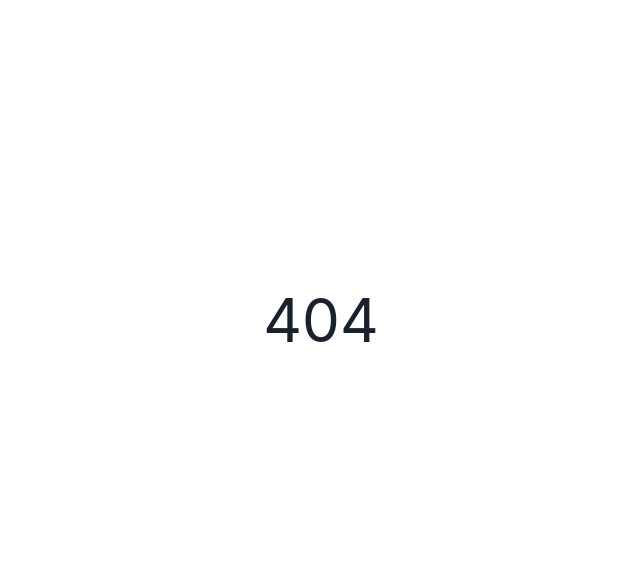
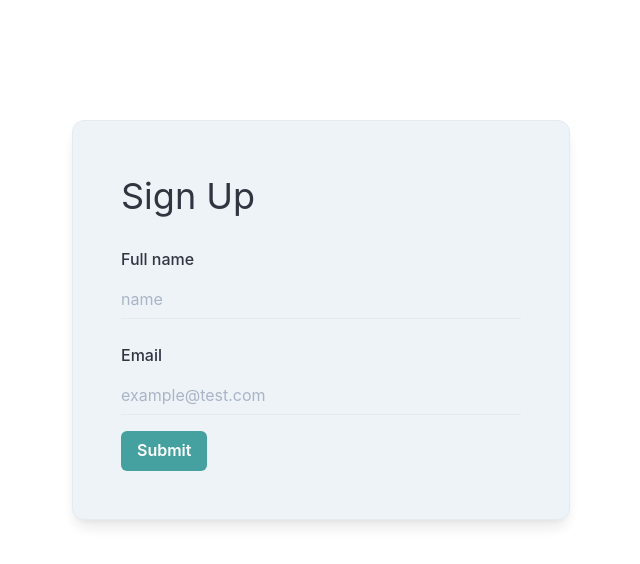
Before and after one commit to dipietronicolas/react-apollo-graphql, a React (Create React App) app: page /addperson in a window 1280 px wide. Before the commit this address had no page. Shown: the top 564 px of the page, without its empty margins (319-959 px from the left). Built offline with nearby package versions, Linux system fonts and the light colour scheme.

Commit message:
Add addUser form to test mutations

```diff
--- a/package.json
+++ b/package.json
@@ -12,6 +12,7 @@
     "@testing-library/jest-dom": "^5.14.1",
     "@testing-library/react": "^11.2.7",
     "@testing-library/user-event": "^12.8.3",
+    "formik": "^2.2.9",
     "framer-motion": "^4.1.17",
     "graphql": "^15.6.1",
     "react": "^17.0.2",
@@ -20,7 +21,8 @@
     "react-router-dom": "^5.3.0",
     "react-scripts": "4.0.3",
     "redux": "^4.1.1",
-    "web-vitals": "^1.1.2"
+    "web-vitals": "^1.1.2",
+    "yup": "^0.32.11"
   },
   "scripts": {
     "start": "react-scripts start",
--- a/src/App.jsx
+++ b/src/App.jsx
@@ -1,41 +1,17 @@
 import './App.css';
-// Apollo & GraphQL
-import {
-  ApolloClient,
-  InMemoryCache,
-  ApolloProvider,
-  HttpLink,
-  from
-} from "@apollo/client";
-import { onError } from '@apollo/client/link/error';
+import { ApolloProvider } from '@apollo/client';
 // Redux
 import store from './store/store';
 import { Provider } from 'react-redux';
 import Router from './router/Router';
 import { ChakraProvider } from '@chakra-ui/react';
+import { RickAndMortyClient } from './GraphQL/Clients';
 
-const errorLink = onError(({ graphqlErrors, networkError }) => {
-  if (graphqlErrors) {
-    graphqlErrors.forEach(({ message, location, path }) => {
-      alert(`Graphql error ${message}`);
-    })
-  }
-})
-
-const link = from([
-  errorLink,
-  new HttpLink({ uri: 'https://rickandmortyapi.com/graphql' })
-])
-
-const client = new ApolloClient({
-  cache: new InMemoryCache(),
-  link: link
-});
 
 function App() {
   return (
     <Provider store={store}>
-      <ApolloProvider client={client}>
+      <ApolloProvider client={RickAndMortyClient}>
         <ChakraProvider>
           <Router />
         </ChakraProvider>
--- /dev/null
+++ b/src/GraphQL/Clients.js
@@ -0,0 +1,31 @@
+// Apollo & GraphQL
+import {
+  ApolloClient, InMemoryCache,
+  HttpLink, from
+} from "@apollo/client";
+import { onError } from '@apollo/client/link/error';
+
+export const CustomClient = new ApolloClient({
+  cache: new InMemoryCache(),
+  uri: 'http://localhost:4000'
+});
+
+
+// Rick and Morty API
+const errorLink = onError(({ graphqlErrors, networkError }) => {
+  if (graphqlErrors) {
+    graphqlErrors.forEach(({ message, location, path }) => {
+      alert(`Graphql error ${message}`);
+    })
+  }
+})
+
+const link = from([
+  errorLink,
+  new HttpLink({ uri: 'https://rickandmortyapi.com/graphql' })
+])
+
+export const RickAndMortyClient = new ApolloClient({
+  cache: new InMemoryCache(),
+  link: link
+});
--- a/src/GraphQL/Queries.js
+++ b/src/GraphQL/Queries.js
@@ -42,3 +42,19 @@ export const GET_CHARACTERS_BY_ID = gql`
     }
   }
 `
+
+export const QUERY_EXAMPLE = gql`
+  query {
+    personCount
+  }
+`
+
+export const ADD_USER = gql`
+  mutation($name: String!, $email: String!){
+    addUser(name: $name, email: $email) {
+      id
+      name
+      email
+    }
+  }
+`
--- /dev/null
+++ b/src/components/AddPersonForm/AddPersonForm.jsx
@@ -0,0 +1,85 @@
+import React from 'react';
+// GraphQL
+import { useQuery, useMutation } from '@apollo/client';
+import { QUERY_EXAMPLE } from '../../GraphQL/Queries';
+import { CustomClient } from '../../GraphQL/Clients';
+import { ADD_USER } from '../../GraphQL/Queries';
+// Formik
+import { Formik, Field, Form } from 'formik';
+// Chakra-UI
+import {
+  Center, Box, Text, Input, Button,
+  FormControl, FormLabel, FormErrorMessage,
+} from '@chakra-ui/react'
+
+const AddPersonForm = () => {
+  /*
+    const { loading, data } = useQuery(QUERY_EXAMPLE, {
+      client: CustomClient
+    });
+  */
+  const [addUser, { data }] = useMutation(ADD_USER, {
+    client: CustomClient
+  });
+
+  React.useEffect(() => {
+    console.log(data);
+  }, [data]);
+
+  return (
+    <Center minH="80vh" flexDirection="column">
+      <Box p={12} borderWidth="1px" borderRadius={12} boxShadow="lg" bg="gray.100" opacity="0.9">
+        <Text fontSize="4xl" mb={6}>Sign Up</Text>
+        <Formik
+          initialValues={{
+            name: "",
+            email: ""
+          }}
+          onSubmit={(values, actions) => {
+            setTimeout(() => {
+              actions.setSubmitting(false)
+              addUser({
+                variables: {
+                  name: values.name,
+                  email: values.email
+                }
+              })
+            }, 1000)
+          }}
+        >
+          {(props) => (
+            <Box as={Form} w={[250, 400]}>
+              <Field name="name">
+                {({ field, form }) => (
+                  <FormControl isInvalid={form.errors.name && form.touched.name}>
+                    <FormLabel htmlFor="name">Full name</FormLabel>
+                    <Input {...field} id="name" placeholder="name" variant="flushed" />
+                    <FormErrorMessage>{form.errors.name}</FormErrorMessage>
+                  </FormControl>
+                )}
+              </Field>
+              <Field name="email">
+                {({ field, form }) => (
+                  <FormControl isInvalid={form.errors.email && form.touched.email}>
+                    <FormLabel htmlFor="email" mt={6}>Email</FormLabel>
+                    <Input {...field} id="email" placeholder="example@test.com" variant="flushed" />
+                    <FormErrorMessage>{form.errors.email}</FormErrorMessage>
+                  </FormControl>
+                )}
+              </Field>
+              <Button
+                mt={4}
+                colorScheme="teal"
+                isLoading={props.isSubmitting}
+                type="submit">
+                Submit
+              </Button>
+            </Box>
+          )}
+        </Formik>
+      </Box>
+    </Center>
+  )
+}
+
+export default AddPersonForm;
--- a/src/components/FavoriteCharacters/FavoriteCharacters.jsx
+++ b/src/components/FavoriteCharacters/FavoriteCharacters.jsx
@@ -26,7 +26,7 @@ const FavoriteCharacters = () => {
 
   React.useEffect(() => {
     loadCharacters();
-  }, [loadCharacters])
+  }, [])
 
   return (
     <Box>
@@ -49,7 +49,7 @@ const FavoriteCharacters = () => {
           (favorites.length === 0 && loading === false) &&
           <Center>
             <Text fontSize="6xl">
-              No hay personajes en favoritos
+              There are no favorite characters
             </Text>
           </Center>
         }
--- a/src/router/Router.js
+++ b/src/router/Router.js
@@ -4,6 +4,7 @@ import { Text, Center } from '@chakra-ui/react';
 import GetUsers from '../components/GetUsers/GetUsers';
 import CharacterDatail from '../components/CharacterDetail/CharacterDetail';
 import FavoriteCharacters from '../components/FavoriteCharacters/FavoriteCharacters';
+import AddPersonForm from '../components/AddPersonForm/AddPersonForm';
 
 const Router = () => {
   return (
@@ -18,6 +19,9 @@ const Router = () => {
         <Route path="/favorites">
           <FavoriteCharacters />
         </Route>
+        <Route path="/addperson">
+          <AddPersonForm />
+        </Route>
         <Route>
           <Center minH="80vh">
             <Text fontSize="6xl" mx="auto">404</Text>
```
Also changed, not shown: 1 other file (tests, documents, lock files or other folders).
